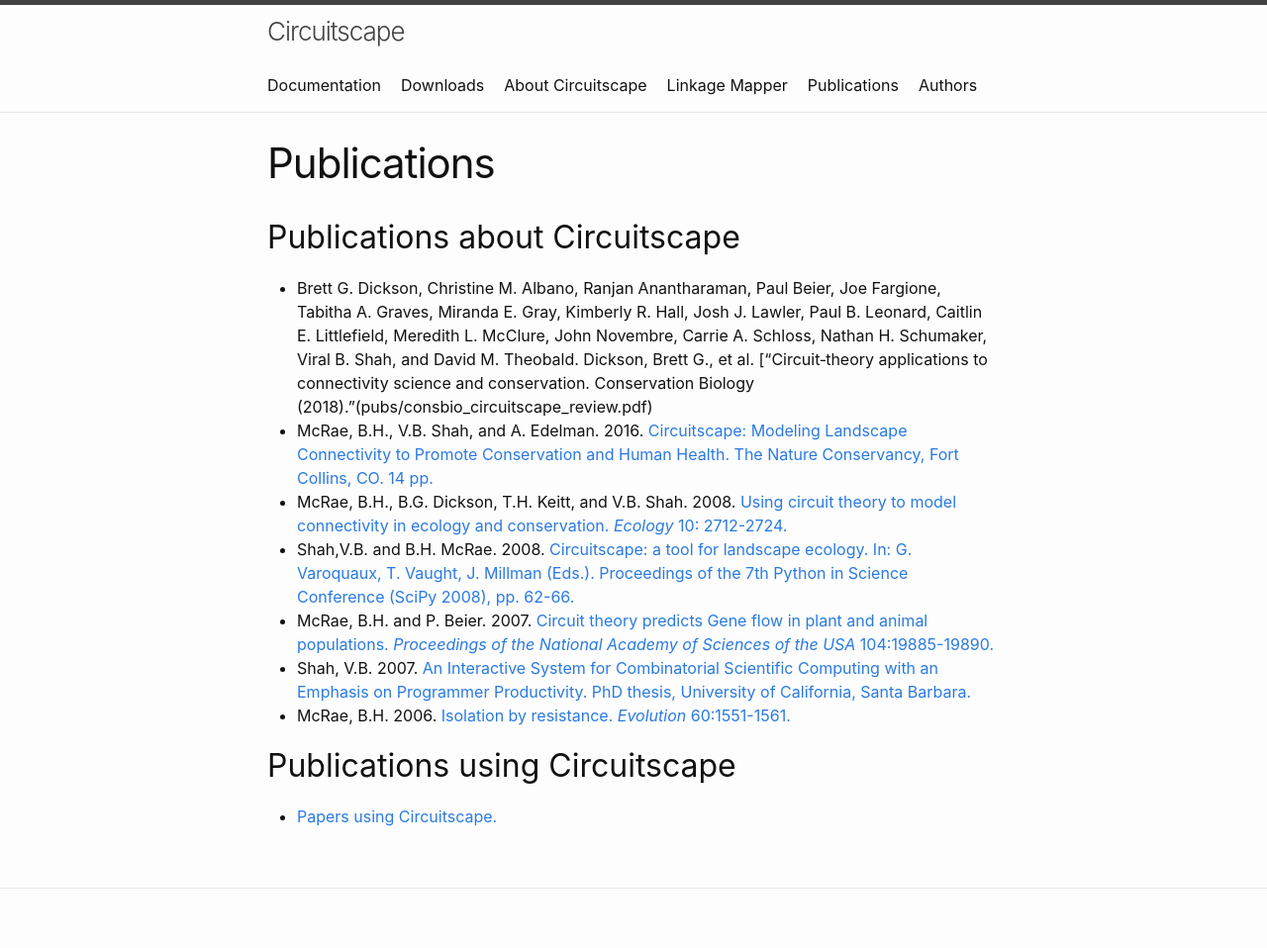
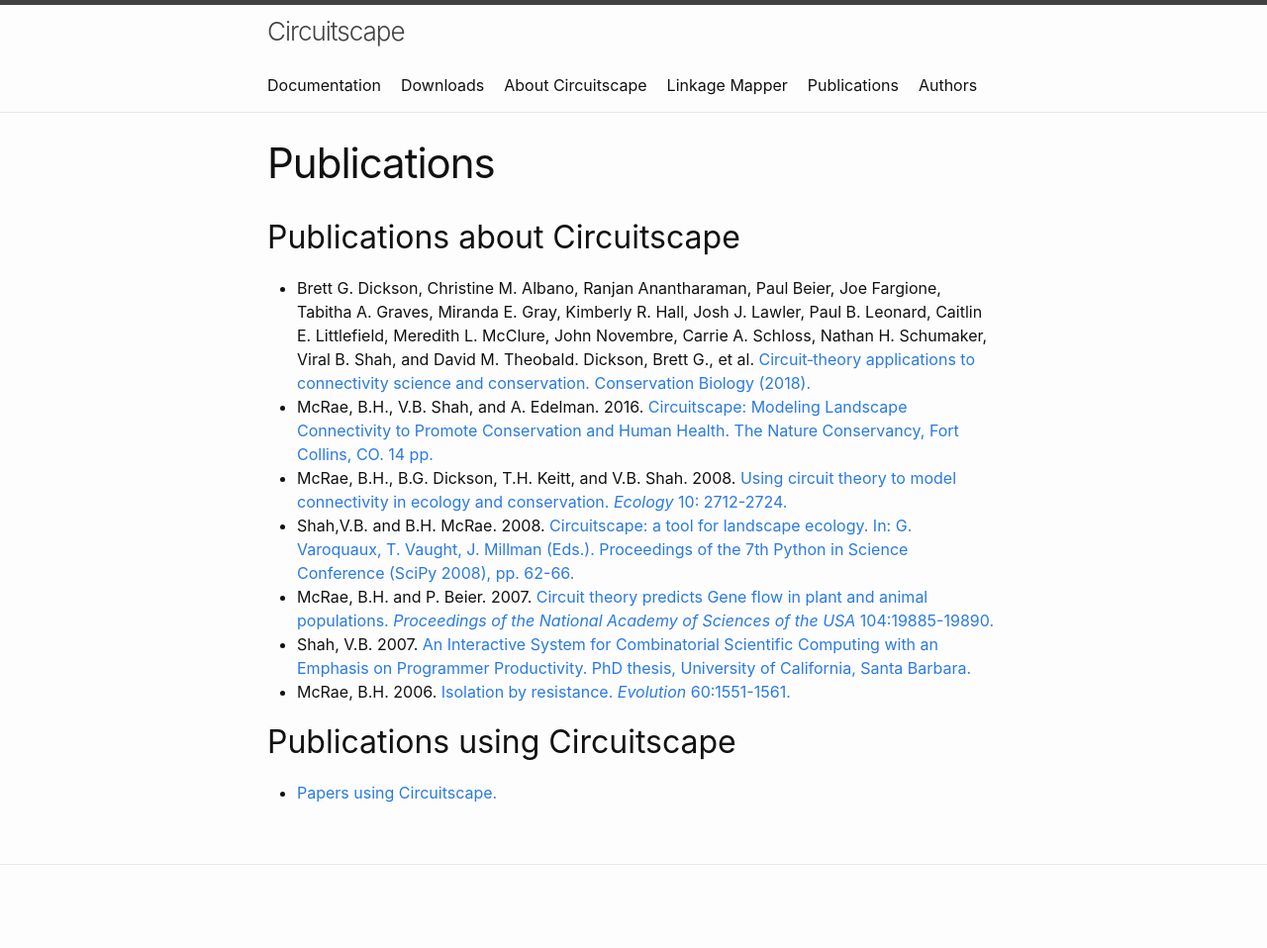
Before and after one commit to Circuitscape/www.circuitscape.org, a Jekyll site: the page built from pubs.md, in a window 1280 px wide. Shown: the whole page at 99% size. Built offline with Jekyll 4.4.1, drawn with Linux system fonts in a browser that asks for light colours; after the commit the page ends 934 px from its top, so only the background shows below that.

Commit message:
Update pubs.md

```diff
--- a/pubs.md
+++ b/pubs.md
@@ -4,7 +4,7 @@
 ---
 
 ## Publications about Circuitscape
-- Brett G. Dickson, Christine M. Albano, Ranjan Anantharaman, Paul Beier, Joe Fargione, Tabitha A. Graves, Miranda E. Gray, Kimberly R. Hall, Josh J. Lawler, Paul B. Leonard, Caitlin E. Littlefield, Meredith L. McClure, John Novembre, Carrie A. Schloss, Nathan H. Schumaker, Viral B. Shah, and David M. Theobald. Dickson, Brett G., et al. ["Circuit‐theory applications to connectivity science and conservation. Conservation Biology (2018)."(pubs/consbio_circuitscape_review.pdf)
+- Brett G. Dickson, Christine M. Albano, Ranjan Anantharaman, Paul Beier, Joe Fargione, Tabitha A. Graves, Miranda E. Gray, Kimberly R. Hall, Josh J. Lawler, Paul B. Leonard, Caitlin E. Littlefield, Meredith L. McClure, John Novembre, Carrie A. Schloss, Nathan H. Schumaker, Viral B. Shah, and David M. Theobald. Dickson, Brett G., et al. [Circuit‐theory applications to connectivity science and conservation. Conservation Biology (2018).](pubs/consbio_circuitscape_review.pdf)
 - McRae, B.H., V.B. Shah, and A. Edelman. 2016. [Circuitscape: Modeling Landscape Connectivity to Promote Conservation and Human Health. The Nature Conservancy, Fort Collins, CO. 14 pp.](https://www.circuitscape.org/downloads/files/McRae%20et%20al.%202016.%20Circuitscape%20Connectivity%20Modeling%20for%20Conservation%20and%20Human%20Health.pdf?attredirects=0&d=1)
 - McRae, B.H., B.G. Dickson, T.H. Keitt, and V.B. Shah. 2008. [Using circuit theory to model connectivity in ecology and conservation. *Ecology* 10: 2712-2724.](http://www.circuitscape.org/downloads/files/McRae_et_al_2008_Ecology.pdf?attredirects=0)
 - Shah,V.B. and B.H. McRae. 2008. [Circuitscape: a tool for landscape ecology. In: G. Varoquaux, T. Vaught, J. Millman (Eds.). Proceedings of the 7th Python in Science Conference (SciPy 2008), pp. 62-66.](https://www.circuitscape.org/downloads/files/Shah_McRae_Circuitscape_Python_Scipy08.pdf?attredirects=0)
```
